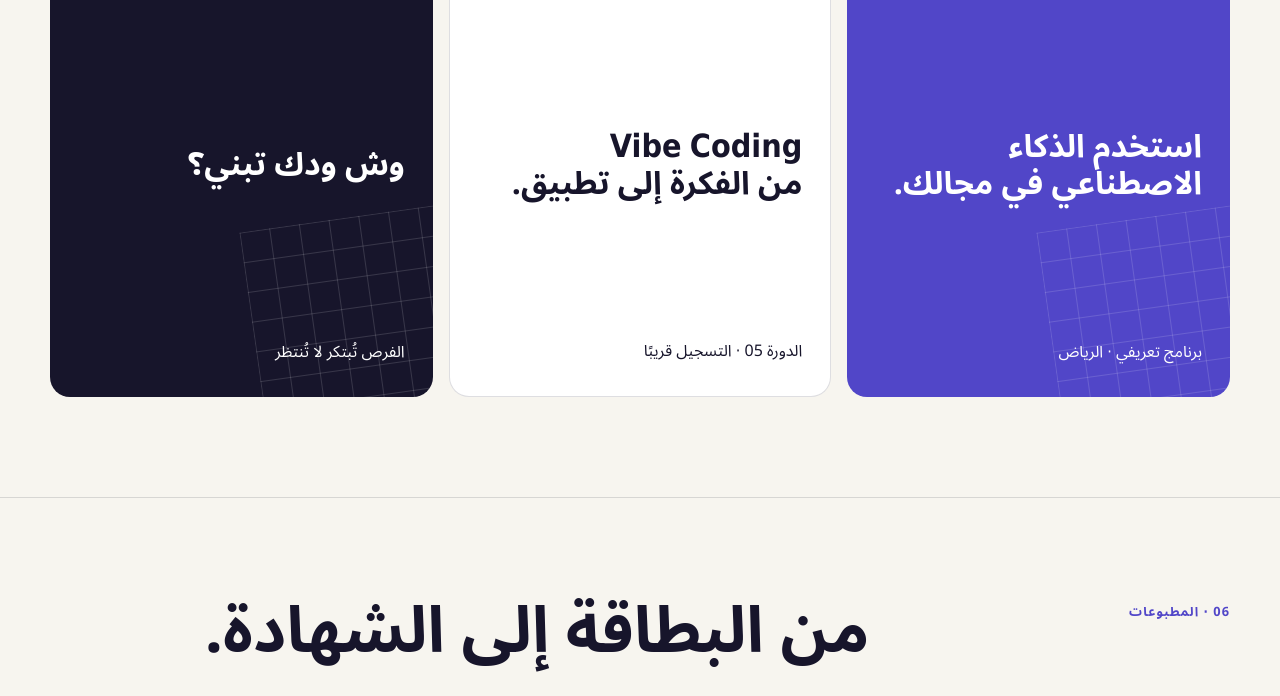
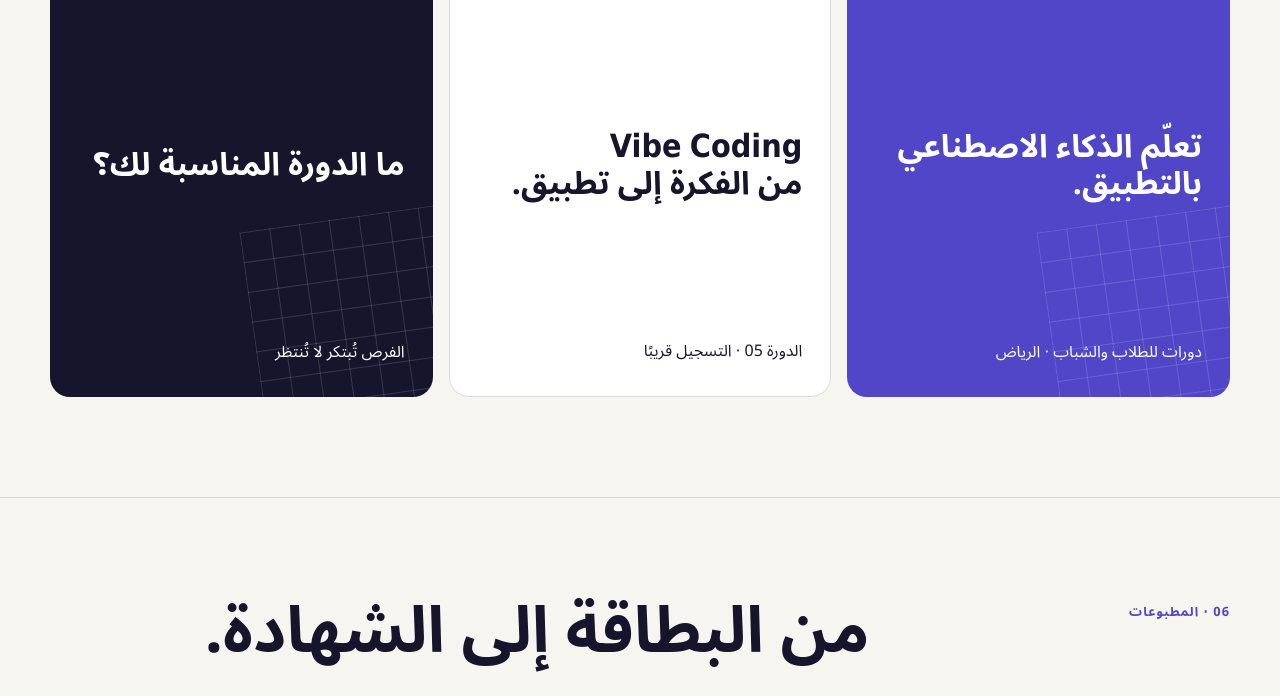
Before and after one commit to WahajAlibtikar/wahaj-website, a plain HTML site: page brand-identity/brand-guide.html in a window 1280 px wide. Shown: the part 3809-4505 px from the top of the page. Drawn offline with Linux system fonts and the light colour scheme.

Commit message:
Align brand messaging with student training focus

```diff
--- a/brand-identity/brand-guide.html
+++ b/brand-identity/brand-guide.html
@@ -21,7 +21,7 @@
 
 <section class="section"><div class="wrap"><div class="head"><span class="kicker">04 · النظام الهندسي</span><h2>ليس زخرفة؛ طريقة لتنظيم الفكرة.</h2></div><div class="grid"><div class="pattern"><i class="circle"></i><i class="triangle"></i><i class="bar"></i></div><div class="rules"><div class="rule"><b>الشبكة</b><span>تُستخدم كخلفية أو إطار، ولا تغطي النصوص.</span></div><div class="rule"><b>الأشكال</b><span>دائرة وخط ومثلث فقط. لا نضيف رموزًا تقنية جاهزة.</span></div><div class="rule"><b>الحركة</b><span>بطيئة ومقصودة؛ دوران خفيف أو انتقال على الشبكة.</span></div><div class="rule"><b>المساحة</b><span>الفراغ جزء من الهوية. لا نملأ كل مساحة بعنصر.</span></div></div></div></div></section>
 
-<section class="section"><div class="wrap"><div class="head"><span class="kicker">05 · التطبيقات</span><h2>قوالب تبدو من عائلة واحدة.</h2></div><div class="grid"><article class="mock primary"><span class="mock-brand">وهج</span><h3>استخدم الذكاء الاصطناعي في مجالك.</h3><span>برنامج تعريفي · الرياض</span><i class="mini-grid"></i></article><article class="mock light"><span class="mock-brand">وهج</span><h3>Vibe Coding<br>من الفكرة إلى تطبيق.</h3><span>الدورة 05 · التسجيل قريبًا</span></article><article class="mock dark"><span class="mock-brand">وهج</span><h3>وش ودك تبني؟</h3><span>الفرص تُبتكر لا تُنتظر</span><i class="mini-grid"></i></article></div></div></section>
+<section class="section"><div class="wrap"><div class="head"><span class="kicker">05 · التطبيقات</span><h2>قوالب تبدو من عائلة واحدة.</h2></div><div class="grid"><article class="mock primary"><span class="mock-brand">وهج</span><h3>تعلّم الذكاء الاصطناعي بالتطبيق.</h3><span>دورات للطلاب والشباب · الرياض</span><i class="mini-grid"></i></article><article class="mock light"><span class="mock-brand">وهج</span><h3>Vibe Coding<br>من الفكرة إلى تطبيق.</h3><span>الدورة 05 · التسجيل قريبًا</span></article><article class="mock dark"><span class="mock-brand">وهج</span><h3>ما الدورة المناسبة لك؟</h3><span>الفرص تُبتكر لا تُنتظر</span><i class="mini-grid"></i></article></div></div></section>
 <section class="section"><div class="wrap"><div class="head"><span class="kicker">06 · المطبوعات</span><h2>من البطاقة إلى الشهادة.</h2></div><div class="grid"><figure class="visual"><img src="mockups/stationery-mockup.png" alt="موك أب مطبوعات وهوية وهج"><figcaption class="visual-caption"><div><b>مجموعة المطبوعات</b><p>بزنس كارد، ورق رسمي، ظرف، ملف، دفتر، بطاقة تعريف، وشهادة.</p></div><span class="status">موك أب تصوري</span></figcaption></figure></div></div></section>
 <section class="section"><div class="wrap"><div class="head"><span class="kicker">07 · المكان</span><h2>الهوية في البيئة الفعلية.</h2></div><div class="grid"><figure class="visual half"><img src="mockups/booth-mockup.png" alt="موك أب بوث وهج"><figcaption class="visual-caption"><div><b>بوث وهج</b><p>مفتوح، واضح من مسافة، وقابل للتنفيذ بمواد بسيطة.</p></div></figcaption></figure><figure class="visual half"><img src="mockups/classroom-mockup.png" alt="موك أب فصل وهج"><figcaption class="visual-caption"><div><b>فصل وهج</b><p>مساحة مرنة للشرح والعمل الجماعي وبناء المشاريع.</p></div></figcaption></figure></div></div></section>
 <section class="section"><div class="wrap"><div class="head"><span class="kicker">08 · الرمز والتميمة</span><h2>شخصية من عناصر الهوية نفسها.</h2></div><div class="grid"><div class="symbol-lockup"><div class="symbol" aria-label="رمز وهج الهندسي"><i class="s-head"></i><i class="beam"></i><i class="base"></i></div></div><div class="symbol-notes"><div class="rule"><b>الرمز المختزل</b><span>دائرة وخط ومثلث. يُستخدم كأيقونة أو ختم، دون أن يحل محل كلمة «وهج» رسميًا.</span></div><div class="rule"><b>التميمة</b><span>شخصية مساندة للمحتوى التعليمي والفعاليات، وليست عنصرًا إلزاميًا في كل مادة.</span></div><div class="rule"><b>نبرة الشخصية</b><span>فضولية وعملية وهادئة. تساعد على البناء ولا تتحدث بصوت طفولي.</span></div></div><figure class="visual"><img src="mockups/mascot-exploration.png" alt="استكشاف أول لتميمة وهج"><figcaption class="visual-caption"><div><b>استكشاف الحركة والتعبير</b><p>مرجع أولي للوقفة والحركة فقط؛ يحتاج تبسيطًا متجهيًا قبل الاعتماد.</p></div><span class="status">غير معتمد</span></figcaption></figure></div></div></section>
```
